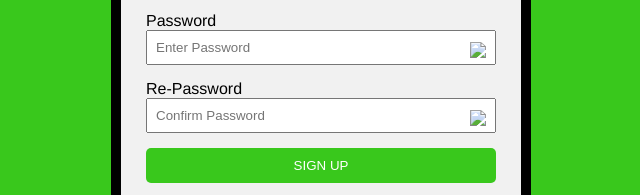
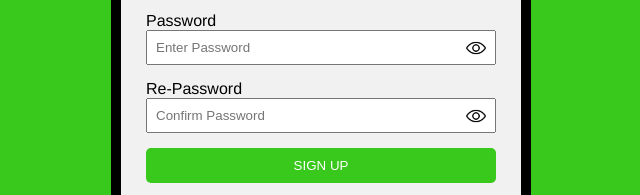
Before and after one commit to tutor02-svg/form-signin-signup-ikki, a plain HTML site: page sign-up.html in a window 1280 px wide. Shown: the part 427-622 px from the top of the page, 319-959 px from the left. Drawn offline with Linux system fonts and the light colour scheme.

Commit message:
Update sign-up.html

```diff
--- a/sign-up.html
+++ b/sign-up.html
@@ -29,7 +29,7 @@
                 <label for="password">Password</label>
                 <input type="password" id="password" placeholder="Enter Password" required>
                 <span class="toggle" onclick="togglePass('password','icon1')">
-                    <img id="icon1" src="./assets/show.png" width="20">
+                    <img id="icon1" src="/show.png" width="20">
                 </span>
             </div>
 
@@ -37,7 +37,7 @@
                 <label for="re-password">Re-Password</label>
                 <input type="password" id="confirm" placeholder="Confirm Password" required>
                 <span class="toggle" onclick="togglePass('confirm','icon2')">
-                    <img id="icon2" src="./assets/show.png" width="20">
+                    <img id="icon2" src="/show.png" width="20">
                 </span>
             </div>
 
```
